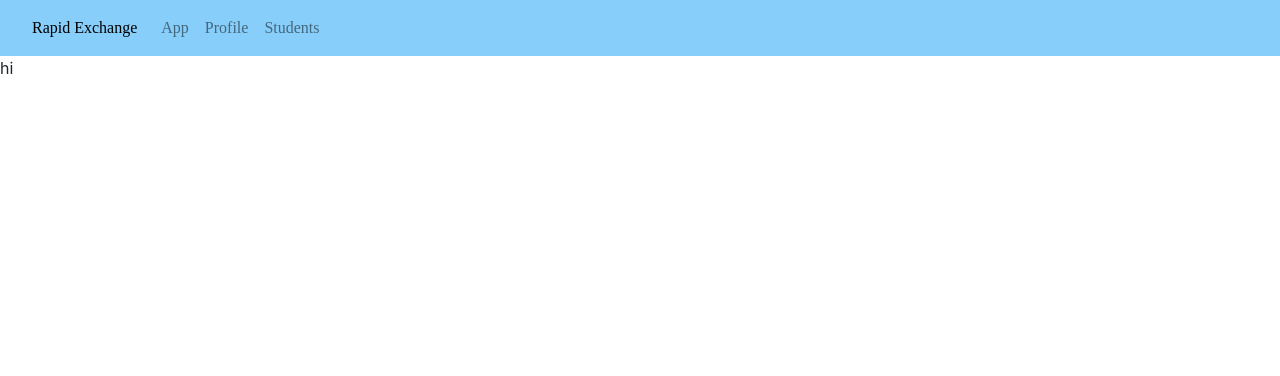
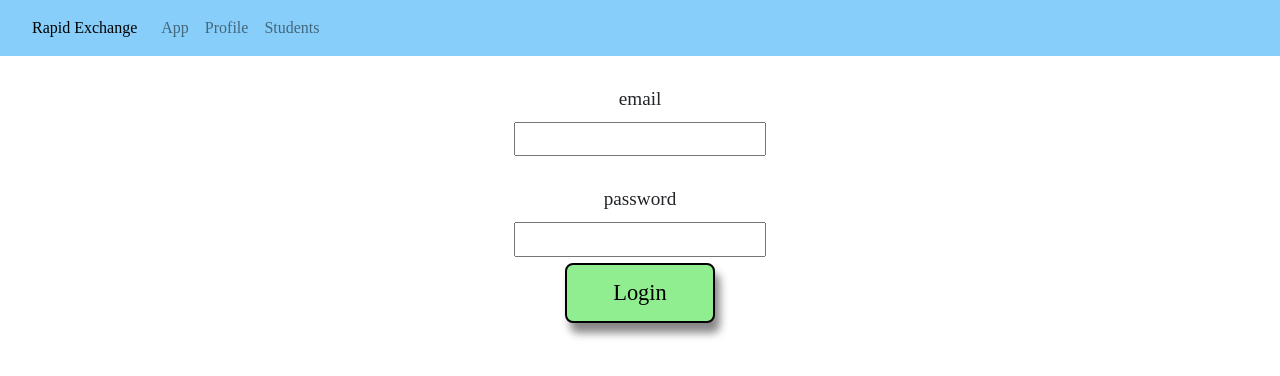
Before and after one commit to anberns/react-redux-project, a React (Create React App) app: page / in a window 1280 px wide. Shown: the top 376 px of the page. Built offline with nearby package versions, Linux system fonts and the light colour scheme; a web font is replaced by a local one.

Commit message:
add email, password fields, change handlers to Auth

```diff
--- a/src/Containers/Auth/Auth.js
+++ b/src/Containers/Auth/Auth.js
@@ -1,4 +1,5 @@
 import React, { Component } from 'react'
+import '../ChoiceSelector.css'
 
 export default class extends Component {
   state = {
@@ -6,11 +7,53 @@ export default class extends Component {
     password: ""
   }
 
+  handleOnChange(event) {
+    const target = event.target;
+    const value = target.value;
+    const name = target.name;
+    this.setState({
+      [name]: value,
+    });
+  }
+
+  handleOnSubmit(event) {
+    event.preventDefault();
+    console.log("A")
+    this.props.addStudent(this.state)
+    console.log("B")
+    this.setState({
+      name: '',
+      stage: ''
+    });
+  }
+
   render() {
 
     return (
-      <div>
-
+      <div className="selectorDivCenter">
+        <form>
+          <br></br>
+          <label>email</label>
+          <br></br>
+          <input
+            type="email"
+            value={this.state.email}
+            name="email"
+            onChange={ (event) => this.handleOnChange(event)}
+          />
+          <br></br>
+          <br></br>
+          <label>password</label>
+          <br></br>
+          <input
+            type="password"
+            value={this.state.password}
+            name="password"
+            onChange={ (event) => this.handleOnChange(event)}
+          />
+          <br></br>
+          <button onClick={ this.submitHandler} className="ownButton">Login</button>
+        </form>
       </div>
     )
   }
--- a/src/Containers/HomePage.js
+++ b/src/Containers/HomePage.js
@@ -1,9 +1,9 @@
 import React from 'react';
-import ChoiceSelector from './ChoiceSelector'
+import Auth from './Auth/Auth'
 
 const HomePage = () => (
   <div>
-    hi
+    <Auth />
   </div>
 )
 
```
